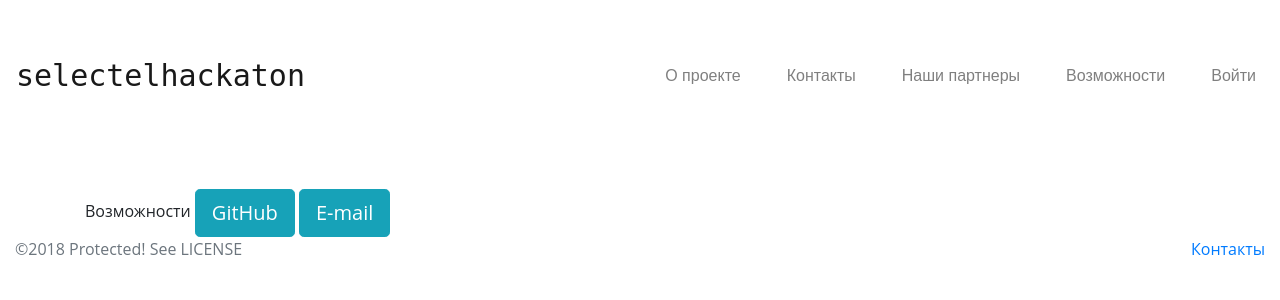
After one commit to mar4elkin/SelectelHackaton, a Django app: page /ability in a window 1280 px wide. The commit adds this page. Shown: the top 300 px of the page. Run offline with Django 3.2, Linux system fonts and the light colour scheme; some libraries are stand-ins or nearby versions.

Commit message:
demoapp(views): links on all pages

```diff
--- a/asseets/css/main.css
+++ b/asseets/css/main.css
@@ -187,3 +187,16 @@ body{
     border-radius: 10px;
 
 }
+
+.button__link{
+    color: #fff;
+    font-family: 'Rubik', sans-serif;
+}
+button:hover{
+    cursor: pointer;
+}
+
+button:hover > .button__link{
+    color: #fff;
+    text-decoration: none;
+}
--- a/selectelhackaton/templates/bases/bootstrap-navbar-unauth.html
+++ b/selectelhackaton/templates/bases/bootstrap-navbar-unauth.html
@@ -1,6 +1,6 @@
 {% load i18n %}
 <nav class="navbar navbar-expand-md navbar-light indexNavbar">
-    <a class="navbar-brand indexBrand" href="#">selectelhackaton</a>
+    <a class="navbar-brand indexBrand" href="{% url 'landing_index' %}">selectelhackaton</a>
     <button class="navbar-toggler" type="button" data-toggle="collapse" data-target="#navbarSupportedContent" aria-controls="navbarSupportedContent" aria-expanded="false" aria-label="Toggle navigation">
       <span class="navbar-toggler-icon"></span>
     </button>
@@ -12,13 +12,13 @@
             <a class="nav-link" href="{% url 'landing_about' %}">О проекте</a>
           </li>
           <li class="nav-item indexNav__element">
-            <a class="nav-link" href="#">Контакты</a>
+            <a class="nav-link" href="{% url 'website_contact' %}">Контакты</a>
           </li>
           <li class="nav-item indexNav__element">
-            <a class="nav-link" href="#">Наши партнеры</a>
+            <a class="nav-link" href="{% url 'landing_partners' %}">Наши партнеры</a>
           </li>
           <li class="nav-item indexNav__element">
-            <a class="nav-link" href="#">Возможности</a>
+            <a class="nav-link" href="{% url 'landing_ability' %}">Возможности</a>
           </li>
           <li class="nav-item indexNav__element">
             <a class="nav-link" href="{% url 'account_login' %}">Войти</a>
--- a/selectelhackaton/templates/bases/bootstrap.html
+++ b/selectelhackaton/templates/bases/bootstrap.html
@@ -48,10 +48,10 @@
           <a class="" href="{% url 'landing_about' %}">О проекте</a>
         </li>
         <li class="footListElement">
-          <a class="" href="#">Контакты</a>
+          <a class="" href="{% url 'website_contact' %}">Контакты</a>
         </li>
         <li class="footListElement">
-          <a class="" href="#">Наши партнеры</a>
+          <a class="" href="{% url 'landing_partners' %}">Наши партнеры</a>
         </li>
         <li class="footListElement">
           <a class="" href="#">Возможности</a>
--- /dev/null
+++ b/selectelhackaton/templates/visitor/ability.html
@@ -0,0 +1,15 @@
+{% extends "bases/bootstrap-navbar.html" %}
+{% load staticfiles %}
+
+{% block app_css2 %}<link rel="stylesheet" media="screen" href='{% static "css/index_main.css" %}'>{% endblock app_css2 %}
+
+{% block main_content %}
+
+<div class="container">
+Возможности
+
+  <a href="https://github.com/dodo325/demo-allauth-bootstrap-ru" class="btn btn-info btn-lg" role="button">GitHub</a>
+  <a target="_blank" href="mailto:dodo101000101@gmail.com?Subject=Вопрос%20по%20demo" class="btn btn-info btn-lg" >E-mail</a>
+</div>
+
+{% endblock %}
--- a/selectelhackaton/templates/visitor/landing-index.html
+++ b/selectelhackaton/templates/visitor/landing-index.html
@@ -18,7 +18,7 @@
                 <div class="about">
                   <h1 class="about__title">Любые проблемы нам по плечу!</h1>
                   <p class="about__text">Наш сервис будет предоставлять возможность клиентам запрашивать услуги у компаний, которые, в свою очередь, будут распределять эти услуги между своими работниками или группами.</p>
-                  <button class="about__button">Начать!</button>
+                  <a href="{% url 'add_task' %}" class="button__link"><button class="about__button">Начать!</button></a>
                 </div>
               </div>
               <div class="col-lg-7">
@@ -159,7 +159,7 @@
         <div class="row">
           <div class="col-lg-12">
             <div class="glavButtonContainer">
-              <button class="glavButton">Начать сейчас!</button>
+              <button class="glavButton"><a href="{% url 'add_task' %}" class="button__link">Начать сейчас!</a></button>
             </div>
           </div>
         </div>
--- a/selectelhackaton/urls.py
+++ b/selectelhackaton/urls.py
@@ -11,6 +11,8 @@ urlpatterns = [
     # Landing page area
     re_path(r'^$', TemplateView.as_view(template_name='visitor/landing-index.html'), name='landing_index'),
     path('about', TemplateView.as_view(template_name='visitor/landing-about.html'), name='landing_about'),
+    path('partner', TemplateView.as_view(template_name='visitor/partners.html'), name='landing_partners'),
+    path('ability', TemplateView.as_view(template_name='visitor/ability.html'), name='landing_ability'),
     path('contact', TemplateView.as_view(template_name='visitor/contact.html'), name='website_contact'),
 
     # Account management is done by allauth
```
Also changed, not shown: selectelhackaton/templates/visitor/partners.html (added, +15 -0 lines).
